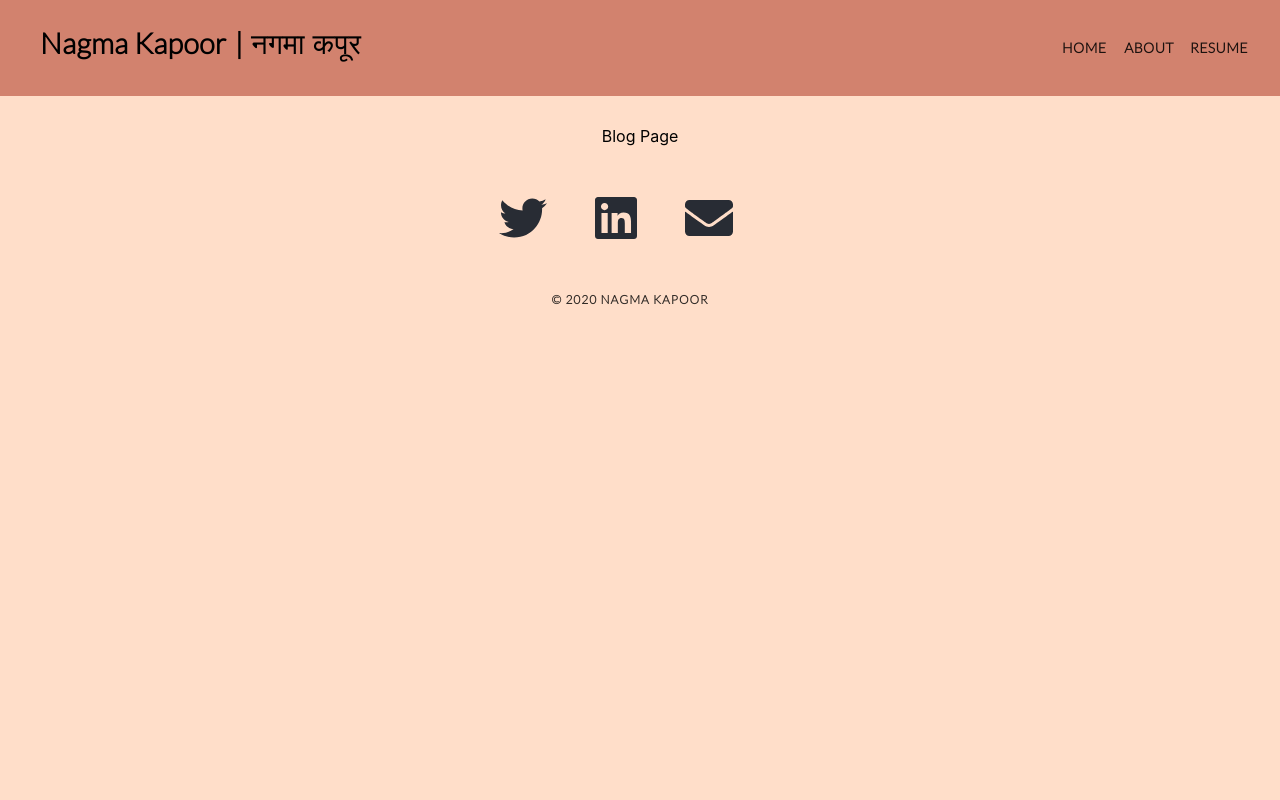
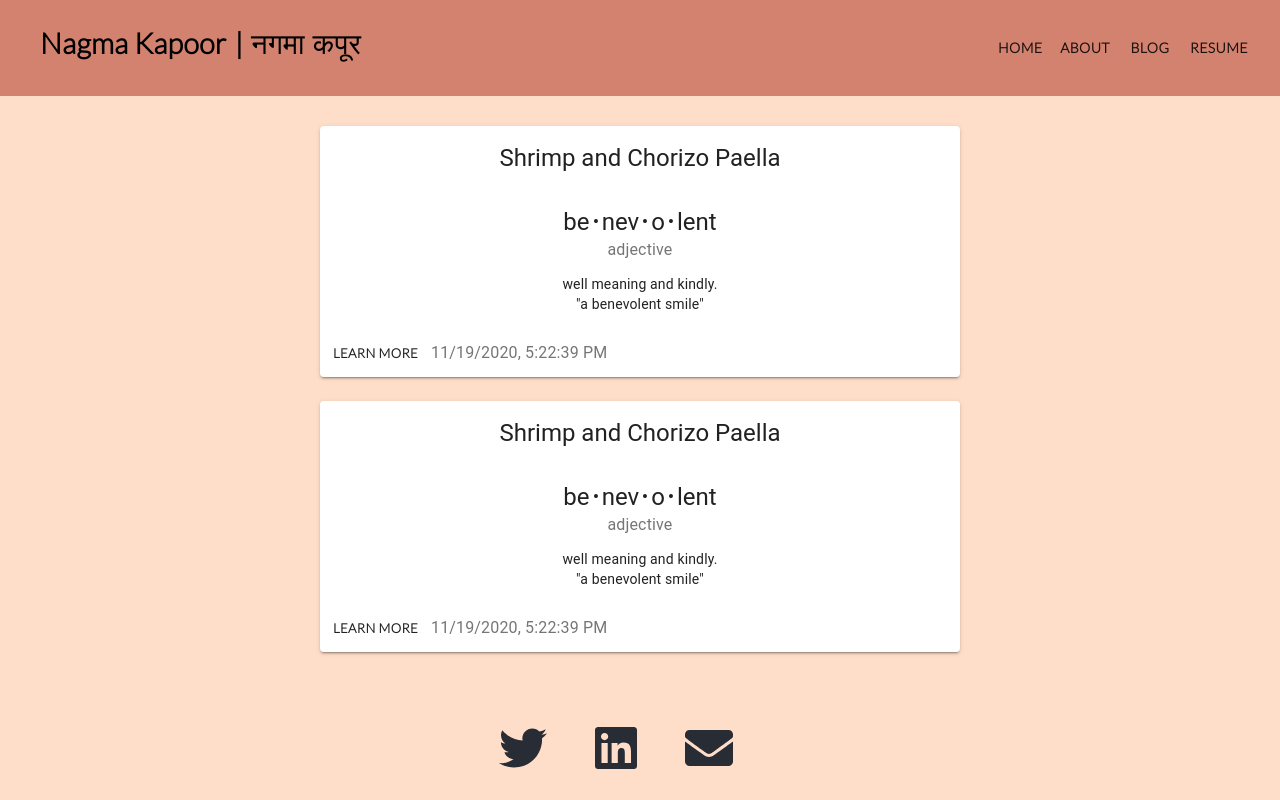
Before and after one commit to nagmak/nagma-site, a React (Create React App) app: page /blog in a window 1280 px wide. Built offline with nearby package versions, Linux system fonts and the light colour scheme.

Commit message:
added blog post design

```diff
--- a/src/components/app-bar/app-bar.js
+++ b/src/components/app-bar/app-bar.js
@@ -29,7 +29,7 @@ export default function ButtonAppBar() {
           <Typography variant="h6" className={classes.title}><Link to='/' className={classes.title}><div className="english-text">Nagma Kapoor</div>|<div className="hindi-text">नगमा कपूर</div></Link></Typography>
           <Button color="inherit" className="btn-toolbar"><Link to='/'>Home</Link></Button>
           <Button color="inherit" className="btn-toolbar"><Link to='/about'>About</Link></Button>
-          {/* <Button color="inherit"><Link to='/blog'>Blog</Link></Button> */}
+          <Button color="inherit"><Link to='/blog'>Blog</Link></Button>
           {/* <Button color="inherit"><a href="https://www.instagram.com/notnagma/">Gallery</a></Button> */}
           {/* <Button color="inherit" className="btn-toolbar"><a href="https://www.goodreads.com/review/list/51938230-nagma-k?shelf=read">Bookshelf</a></Button> */}
           <Button color="inherit" className="btn-toolbar"><a href='nagma-kapoor-resume.pdf' target='_blank'>Resume</a></Button>
--- a/src/components/blog/blog.js
+++ b/src/components/blog/blog.js
@@ -1,17 +1,13 @@
 import React from 'react';
-// import { library } from '@fortawesome/fontawesome-svg-core'
-// import { fab } from '@fortawesome/free-brands-svg-icons'
-// import { fas } from '@fortawesome/free-solid-svg-icons'
-// import { FontAwesomeIcon } from '@fortawesome/react-fontawesome'
-// // import Projects from './components/projects/projects'
-// import Emoji from './components/emoji/emoji'
-
-// library.add(fab, fas);
+import BlogPost from './post';
 
 function BlogPage() {
     return (
-        <div>Blog Page</div>
-    )
+        <div>
+            <BlogPost></BlogPost>
+            <BlogPost></BlogPost>
+        </div>
+    );
 }
 
 export default BlogPage;
--- /dev/null
+++ b/src/components/blog/post.js
@@ -0,0 +1,76 @@
+import React from 'react';
+import { makeStyles } from '@material-ui/core/styles';
+import Card from '@material-ui/core/Card';
+import CardActions from '@material-ui/core/CardActions';
+import CardContent from '@material-ui/core/CardContent';
+import Button from '@material-ui/core/Button';
+import Typography from '@material-ui/core/Typography';
+import CardHeader from '@material-ui/core/CardHeader';
+
+const useStyles = makeStyles((theme) => ({
+    root: {
+        minWidth: 275,
+        marginLeft: '25%',
+        marginRight: '25%',
+        marginBottom: '24px',
+        display: 'flex',
+        flexWrap: 'wrap',
+        flexDirection: 'column',
+    },
+    bullet: {
+      display: 'inline-block',
+      margin: '0 2px',
+      transform: 'scale(0.8)',
+    },
+    title: {
+      fontSize: 14,
+    },
+    pos: {
+      marginBottom: 12,
+    },
+    paperRoot: {
+      backgroundColor: '#fdfcfa',
+  },
+  cardHeader: {
+    display: 'flex',
+    flexWrap: 'wrap',
+    flexDirection: 'column',
+    alignItems: 'flex-end',
+    margin: 'unset',
+}
+  }));
+
+function BlogPost() {
+    const classes = useStyles();
+    const bull = <span className={classes.bullet}>•</span>;
+    let date = new Date().toLocaleString();
+
+    return (
+    <Card elevation={2} className={classes.root}>
+    <CardHeader
+        title="Shrimp and Chorizo Paella"
+      />
+      <CardContent>
+        <Typography variant="h5" component="h2">
+          be{bull}nev{bull}o{bull}lent
+        </Typography>
+        <Typography className={classes.pos} color="textSecondary">
+          adjective
+        </Typography>
+        <Typography variant="body2" component="p">
+          well meaning and kindly.
+          <br />
+          {'"a benevolent smile"'}
+        </Typography>
+      </CardContent>
+      <CardActions>
+        <Button size="small">Learn More</Button>
+        <Typography className={classes.cardHeader} color="textSecondary" gutterBottom>
+          {date}
+        </Typography>
+      </CardActions>
+    </Card>
+    )
+}
+
+export default BlogPost;
```
